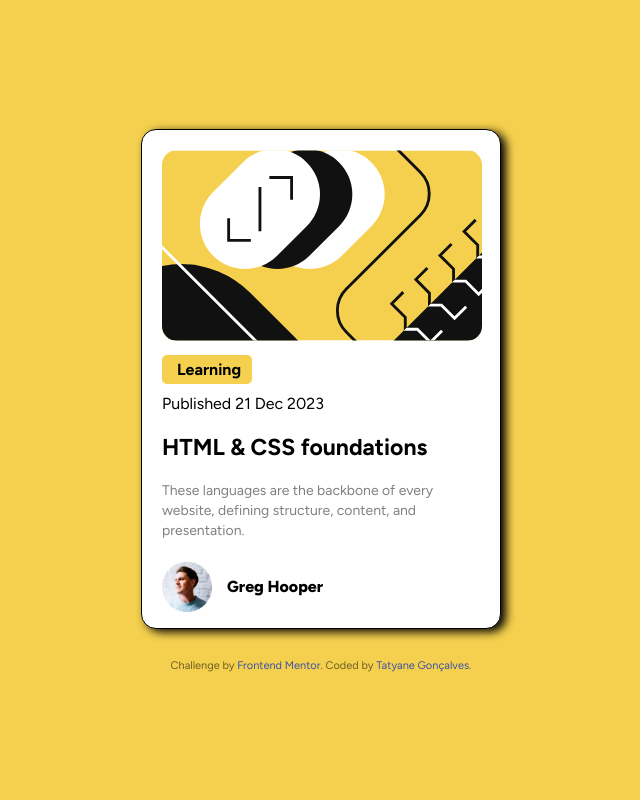
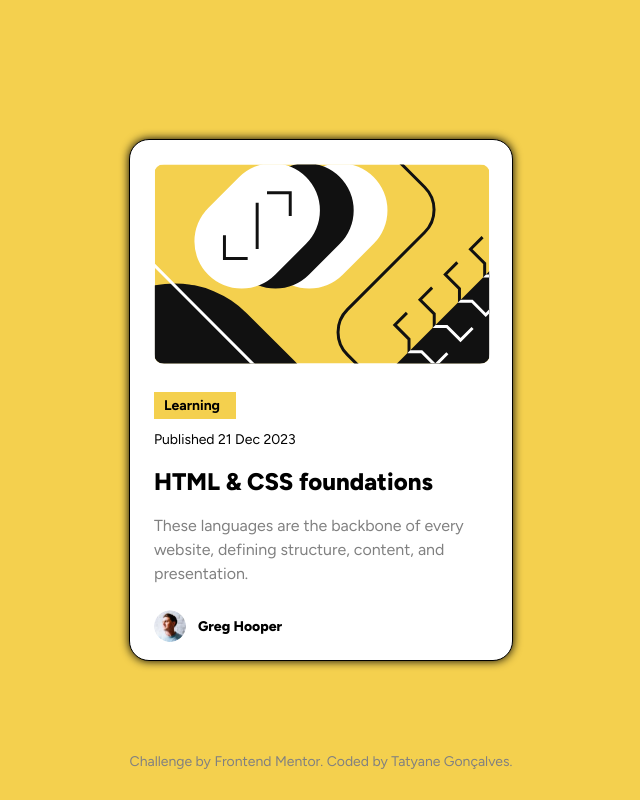
Before and after one commit to tatyanepgoncalves/Cartao-de-blog, a plain HTML site: page index.html in a window 1280 px wide. Shown: the whole page, without its empty margins (319-959 px from the left). Drawn offline with Linux system fonts and the light colour scheme.

Commit message:
Cartão de Blog

```diff
--- a/css/style.scss
+++ b/css/style.scss
@@ -24,79 +24,151 @@ body{
 
 .card{
     background-color: #fff;
-    padding: 20px;
-    border-radius: 15px;
+    padding: 24px;
+    border-radius: 20px;
     border: 1px solid #000;
-    box-shadow: 5px 3px 10px rgb(0, 0, 0);
-    width: 360px;
-    height: 500px;
-    margin-bottom: 30px;
+    box-shadow: 0 0 10px rgb(0, 0, 0);
+    width: 384px;
+    height: 522px;
+
+    display: flex;
+    flex-direction: column;
+    gap: 24px;
+
     .img{
         width: 100%;
 
         img{
-            width: 320px;
-            border-radius: 15px;
+            width: 336px;
+            height: 200px;
+            border-radius: 10px;
         }
     }
 
-    .learning{
-        margin: 10px 0;
-        background-color: var(--amarelo);
-        width: 90px;
-        border-radius: 5px;
-        padding: 5px 15px;
+    .content{
+        width: 336px;
+        height: 194px;
+
+        display: flex;
+        flex-direction: column;
+        row-gap: 12px;
+
+        .category{
+            width: 82px;
+            height: 29px;
+            background-color:#f4d04e;
+
+            p{
+                width: 58px;
                 font-weight: 700;
-        cursor: pointer;
+                color: #000;
+                font-size: 14px;
+                padding: 5px 10px;
+            }
         }
 
-    .publi{
-        margin: 10px 0;
+        .publishdate{
+            color: #000;
+            font-weight: 400;
+            font-size: 14px;
         }
 
-    h1{
+        .title{
+            font-weight: 800;
+            height: 96px;
+            display: flex;
+            align-items: center;
+            font-size: 24px;
             cursor: pointer;
             transition: .3s;
-        font-size: 23px;
-        margin: 20px 0;
         }
 
-    h1:hover{
-        color: var(--amarelo);
+        .title:hover{
+            color: #f4d04e;
         }
 
-    p{
-        color: var(--cinza);
-        font-size: 14px;
-        line-height: 20px;
+        .description{
+            color:  #808080;
+            height: 72px;
+            font-size: 16px;
+            line-height: 150%;
         }
-
-    .id{
-        margin: 20px 0;
+    }
+    .author{
         display: flex;
         align-items: center;
-        gap: 15px;
+        column-gap: 12px;
 
         img{
-            width: 50px;
+            height: 32px;
+            width: 32px;
+            border-radius: 50%;
         }
 
         span{
             font-weight: 800;
+            font-size: 14px;
         }
     }
 }
 
 .attribution{
-    color: hsla(0, 0%, 0%, 0.549);
-
+    position: fixed;
+    bottom: 0;
+    left: 0;
+    font-size: 14px;
+    color: #808080;
+    width: 100%;
+    text-align: center;
+    padding: 30px;
 
     a{
-        color: #000;
+        color: #808080;
         cursor: pointer;
+        transition: .3s;
     }
 
     a:hover{
-        font-weight: 700;
+        color: #000;
     }
 }
+
+@media (max-width: 800px){
+    .card{
+        width: 327px;
+        height: 501px;
+
+        .img{
+            img{
+                width: 279px;
+                height: 200px;
+                border-radius: 10px;
+            }
+        }
+
+        .content{
+            width: 279px;
+            height: 173px;
+
+            .category{
+                width: 73px;
+
+            }
+
+            .publishdate{
+                width: 123px;
+                font-size: 12px;
+            }
+
+            .title{
+                font-size: 20px;
+                height: 30px;
+            }
+
+            .description{
+                font-size: 14px;
+
+            }
+        }
+    }
+}
--- a/index.html
+++ b/index.html
@@ -5,12 +5,7 @@
   <meta name="viewport" content="width=device-width, initial-scale=1.0">
   <link rel="stylesheet" href="css/style.css">
   <link rel="icon" type="image/png" sizes="32x32" href="images/favicon-32x32.png">
-
   <title>Frontend Mentor | Blog preview card</title>
-  <style>
-    .attribution { font-size: 11px; text-align: center; }
-    .attribution a { color: hsl(228, 45%, 44%); }
-  </style>
 </head>
 <body>
 
@@ -19,15 +14,23 @@
       <div class="img">
         <img src="images/illustration-article.svg" alt="image">
       </div>
-      <div class="learning">Learning</div>
-      <span class="publi">Published 21 Dec 2023</span>
-      <h1>HTML & CSS foundations</h1>
-      <p>These languages are the backbone of every website, defining structure, content, and presentation.</p>
-      <div class="id">
+
+      <div class="content">
+        <div class="category">
+          <p>Learning</p>
+        </div>
+
+        <div class="publishdate">Published 21 Dec 2023</div>
+        <h1 class="title">HTML & CSS foundations</h1>
+        <div class="description">These languages are the backbone of every website, defining structure, content, and presentation.</div>
+      </div> <!-- end content -->
+
+      <div class="author">
         <img src="images/image-avatar.webp" alt="greg">
         <span>Greg Hooper</span>
       </div>
-    </div>
+
+    </div> <!-- end card -->
 
     <div class="attribution">
       Challenge by <a href="https://www.frontendmentor.io?ref=challenge" target="_blank">Frontend Mentor</a>.
```
Also changed, not shown: css/style.css, images/desktop.png (added), images/mobile.png (added), 3 other files. Lines whose indentation alone changed are shown as unchanged.
